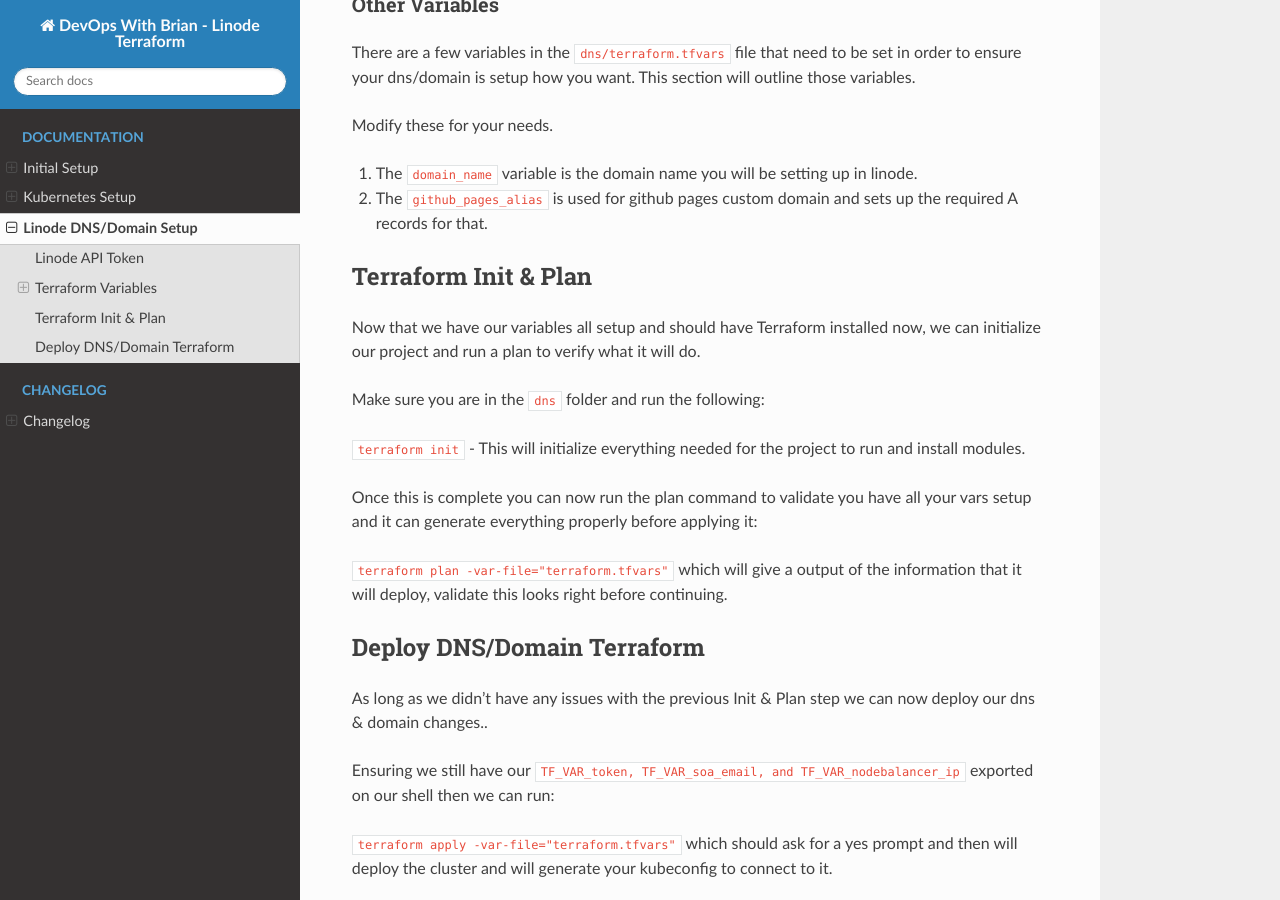
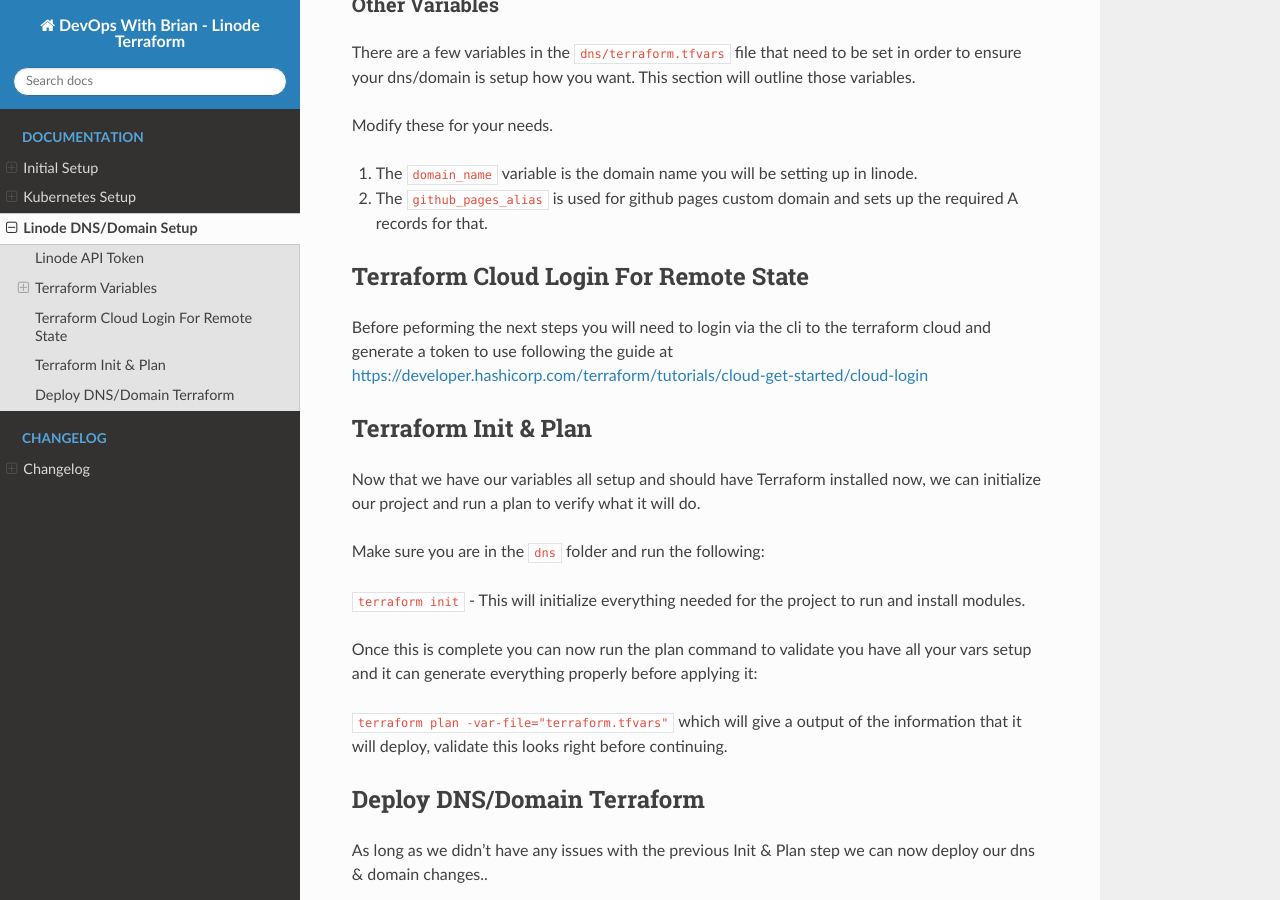
Before and after one commit to DevOps-With-Brian/linode-terraform-kubernetes, a Sphinx documentation site: the page built from docs/dns_domain_setup.rst, in a window 1280 px wide and 900 px high, scrolled down 1126 px. Built offline with Sphinx 7.4.7 and the Read the Docs theme 2.0.0, drawn with Linux system fonts in a browser that asks for light colours.

Commit message:
docs(docs): updating dns docs for terraform remote state

```diff
--- a/docs/dns_domain_setup.rst
+++ b/docs/dns_domain_setup.rst
@@ -41,6 +41,10 @@
 1. The ``domain_name`` variable is the domain name you will be setting up in linode.
 2. The ``github_pages_alias`` is used for github pages custom domain and sets up the required A records for that.
 
+Terraform Cloud Login For Remote State
+--------------------------------------
+Before peforming the next steps you will need to login via the cli to the terraform cloud and generate a token to use following the guide at https://developer.hashicorp.com/terraform/tutorials/cloud-get-started/cloud-login
+
 Terraform Init & Plan
 ---------------------
 Now that we have our variables all setup and should have Terraform installed now, we can initialize our project and run a plan to verify what it will do.
```
